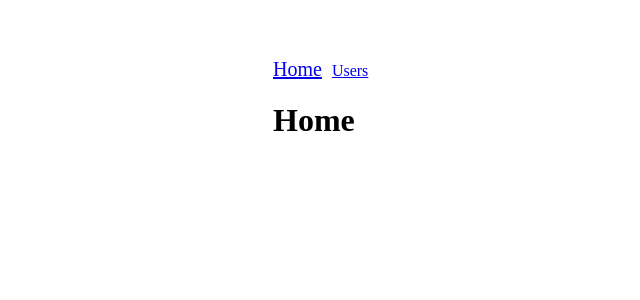
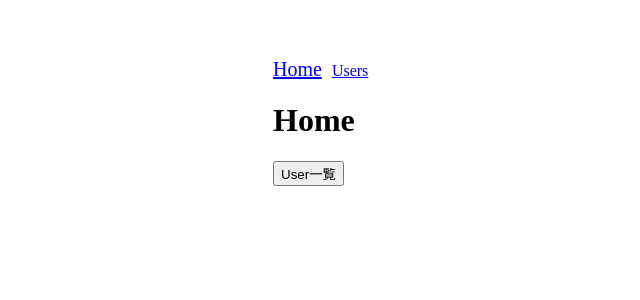
Before and after one commit to tyamap/study, a Vue app in the folder vuejs/vueCLI/router/: page / in a window 1280 px wide. Shown: the top 300 px of the page, without its empty margins (17-657 px from the left). Built offline with nearby package versions, Linux system fonts and the light colour scheme; the HTML template or start-up script is replaced by a standard one.

Commit message:
$router.push

```diff
--- a/vuejs/vueCLI/router/src/views/Home.vue
+++ b/vuejs/vueCLI/router/src/views/Home.vue
@@ -1,5 +1,16 @@
 <template>
   <div>
     <h1>Home</h1>
+    <button @click="toUsers">User一覧</button>
   </div>
 </template>
+
+<script>
+export default {
+  methods:{
+    toUsers(){
+      this.$router.push({path: 'users'});
+    }
+  }
+}
+</script>
```
